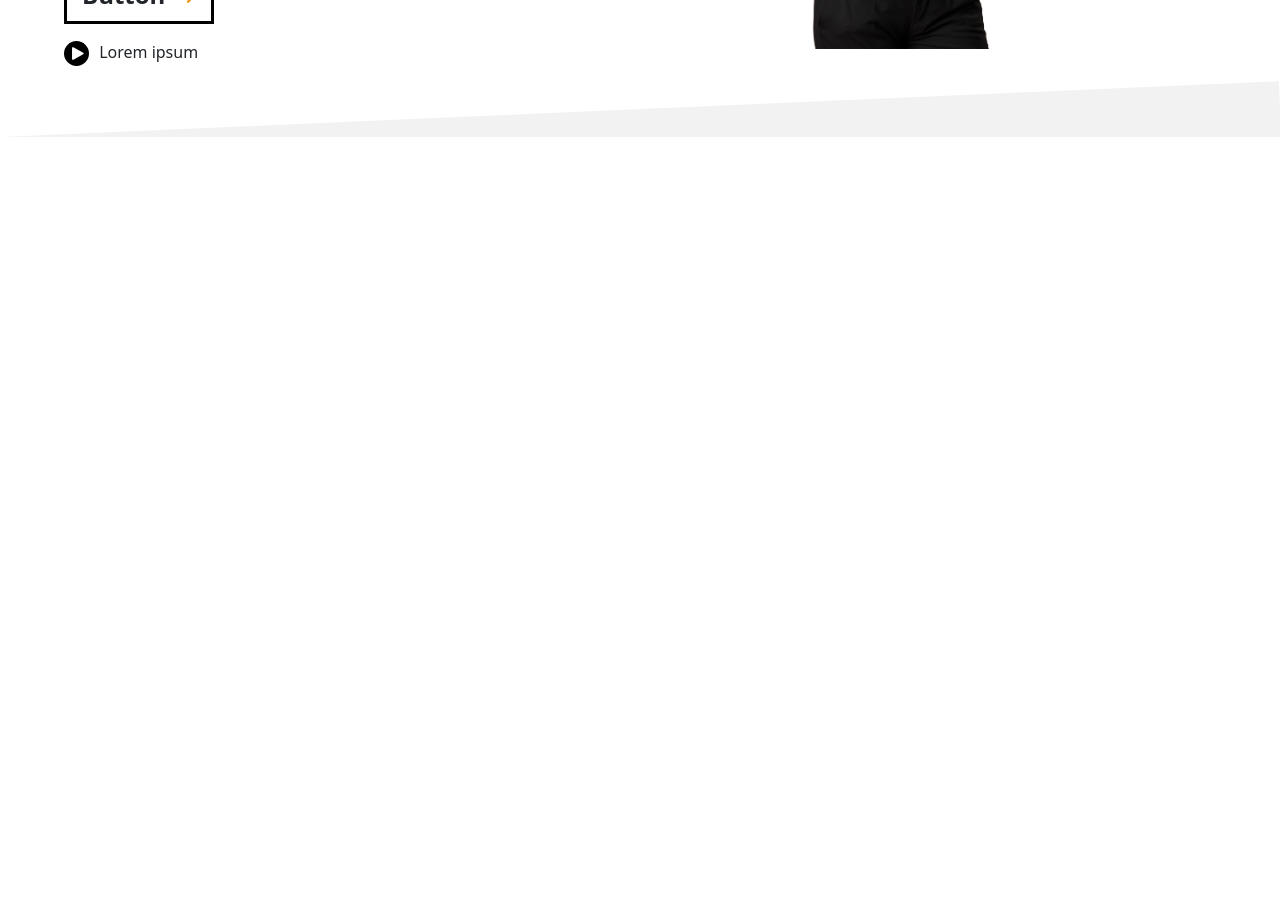
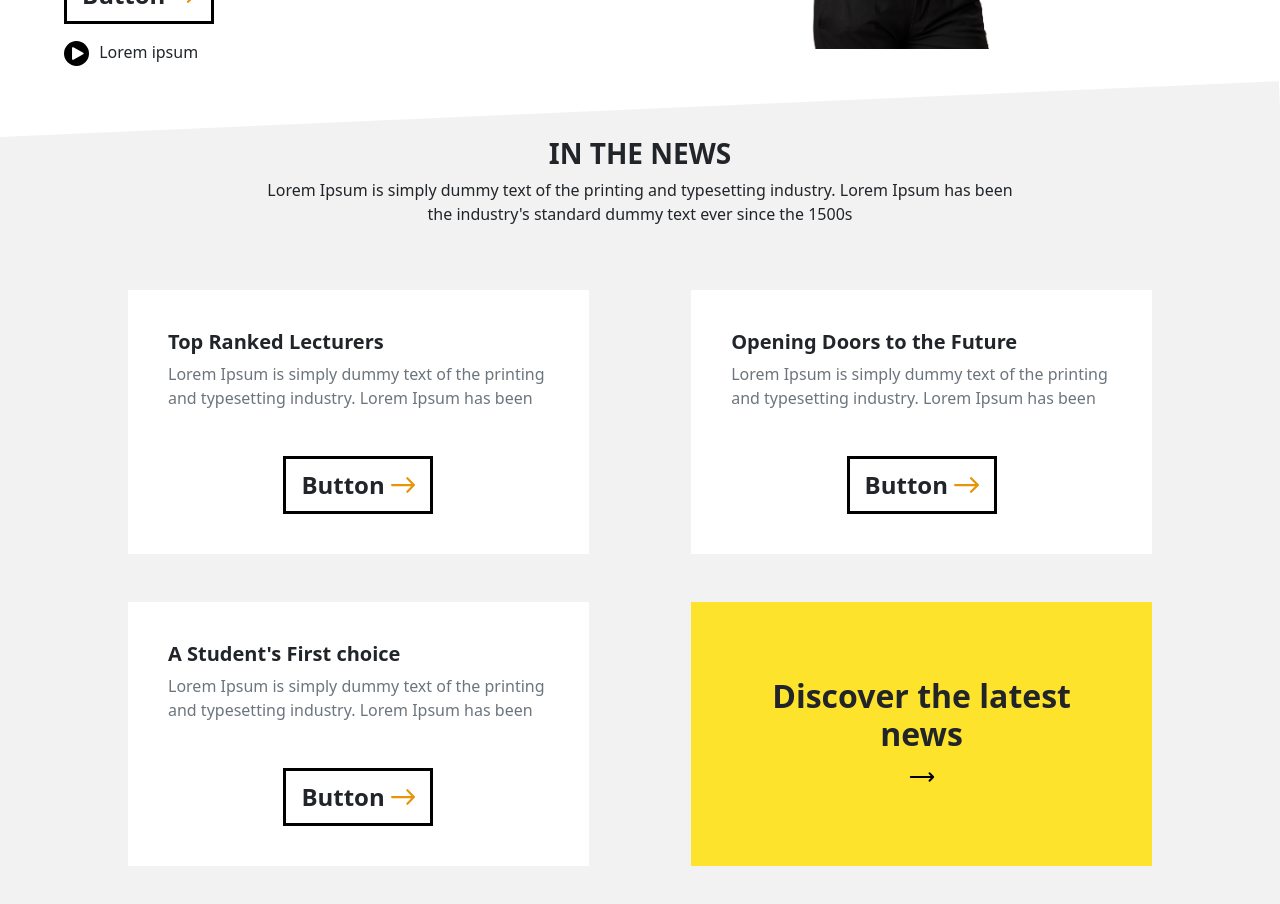
Before and after one commit to emmyobonyo/Frontend-Assignment, a React (Create React App) app: page / in a window 1280 px wide. Shown: the part 680-1584 px from the top of the page. Before the commit the page ends 817 px from the top, so only its background shows below. Built offline with nearby package versions, Linux system fonts and the light colour scheme; the HTML template or start-up script is replaced by a standard one.

Commit message:
finish in the news section for desktop screens

```diff
--- a/src/App.css
+++ b/src/App.css
@@ -170,6 +170,11 @@ nav ul li.has__submenu:hover > ul {
   font-size: 24px;
 }
 
+.banner__button:hover {
+  background-color: #fde32b;
+  cursor: pointer;
+}
+
 .lorem__ipsum {
   margin-left: 10px;
 }
@@ -200,6 +205,53 @@ nav ul li.has__submenu:hover > ul {
   -webkit-transform: rotate(-2.5deg);
   -ms-transform: rotate(-2.5deg);
   transform: rotate(-2.5deg);
+}
+
+.in__the__news__section {
+  background-color: #f2f2f2;
+  padding-bottom: 150px;
+}
+
+.in__the__news {
+  width: 80%;
+  margin: auto;
+}
+
+.in__the__news__heading__section {
+  text-align: center;
+}
+
+.in__the__news__heading {
+  font-weight: bold;
+}
+
+.news__card {
+  background-color: white;
+  width: 45%;
+  padding: 40px;
+}
+
+.news__card:hover {
+  box-shadow: rgba(100, 100, 111, 0.2) 0px 7px 29px 0px;
+}
+
+.news__card__heading {
+  font-weight: bold;
+}
+
+.news__card__yellow {
+  background-color: #fde32b;
+  padding: 0 50px;
+}
+
+.description__yellow {
+  font-weight: bold;
+  text-align: center;
+}
+
+.right__arrow {
+  height: 30px;
+  width: 30px;
 }
 
 @media only screen and (min-width: 768px) and (max-width: 1024px) {
--- a/src/components/Banner.js
+++ b/src/components/Banner.js
@@ -1,4 +1,5 @@
 import React from "react";
+import Button from "./Button";
 
 function Banner() {
   return (
@@ -34,10 +35,7 @@ function Banner() {
             <span className="banner__descriptions">Top Ranked Lecturers</span>
           </div>
         </div>
-        <div className="d-flex justify-content-between banner__button">
-          <span>Button</span>
-          <img src="./assets/arrow-button.svg" />
-        </div>
+        <Button />
         <div className="mt-3">
           <img src="./assets/play-filled.svg" />
           <span className="lorem__ipsum">Lorem ipsum </span>
--- /dev/null
+++ b/src/components/Button.js
@@ -0,0 +1,12 @@
+import React from "react";
+
+function Button() {
+  return (
+    <div className="d-flex justify-content-between banner__button">
+      <span>Button</span>
+      <img src="./assets/arrow-button.svg" />
+    </div>
+  );
+}
+
+export default Button;
--- a/src/components/InTheNews.js
+++ b/src/components/InTheNews.js
@@ -1,9 +1,55 @@
 import React from "react";
+import news from "../data/news";
+import { nanoid } from "nanoid";
+import Button from "./Button";
 
 function InTheNews() {
+  const newsContent = news.map((newsCard) => (
+    <div
+      key={nanoid()}
+      className={`${
+        Object.keys(newsCard).length > 1
+          ? "news__card mt-5"
+          : "d-flex flex-column justify-content-center align-items-center news__card news__card__yellow mt-5"
+      }`}
+    >
+      {Object.keys(newsCard).length > 1 ? (
+        <>
+          <h5 className="news__card__heading">{newsCard.title}</h5>
+          <p className="text-secondary">
+            Lorem Ipsum is simply dummy text of the printing and typesetting
+            industry. Lorem Ipsum has been
+          </p>
+          <div className="d-flex justify-content-center">
+            <Button />
+          </div>
+        </>
+      ) : (
+        <>
+          <h2 className="description__yellow">{newsCard.title}</h2>
+          <img className="right__arrow" src="./assets/right-arrow.svg" />
+        </>
+      )}
+    </div>
+  ));
   return (
     <div>
       <div class=" d-none d-md-block separator"></div>
+      <div className="in__the__news__section">
+        <div className="in__the__news">
+          <div className="in__the__news__heading__section">
+            <h3 className="in__the__news__heading">IN THE NEWS</h3>
+            <p className="w-75 mx-auto">
+              Lorem Ipsum is simply dummy text of the printing and typesetting
+              industry. Lorem Ipsum has been the industry's standard dummy text
+              ever since the 1500s
+            </p>
+          </div>
+          <div className="d-md-flex flex-wrap justify-content-between">
+            {newsContent}
+          </div>
+        </div>
+      </div>
     </div>
   );
 }
--- /dev/null
+++ b/src/data/news.js
@@ -0,0 +1,20 @@
+export default [
+  {
+    title: "Top Ranked Lecturers",
+    description:
+      "Lorem Ipsum is simply dummy text of the printing and typesetting industry. Lorem Ipsum has been the industry",
+  },
+  {
+    title: "Opening Doors to the Future",
+    description:
+      "Lorem Ipsum is simply dummy text of the printing and typesetting industry. Lorem Ipsum has been the industry",
+  },
+  {
+    title: "A Student's First choice",
+    description:
+      "Lorem Ipsum is simply dummy text of the printing and typesetting industry. Lorem Ipsum has been the industry",
+  },
+  {
+    title: "Discover the latest news",
+  },
+];
```
Also changed, not shown: public/assets/right-arrow.svg (added).
